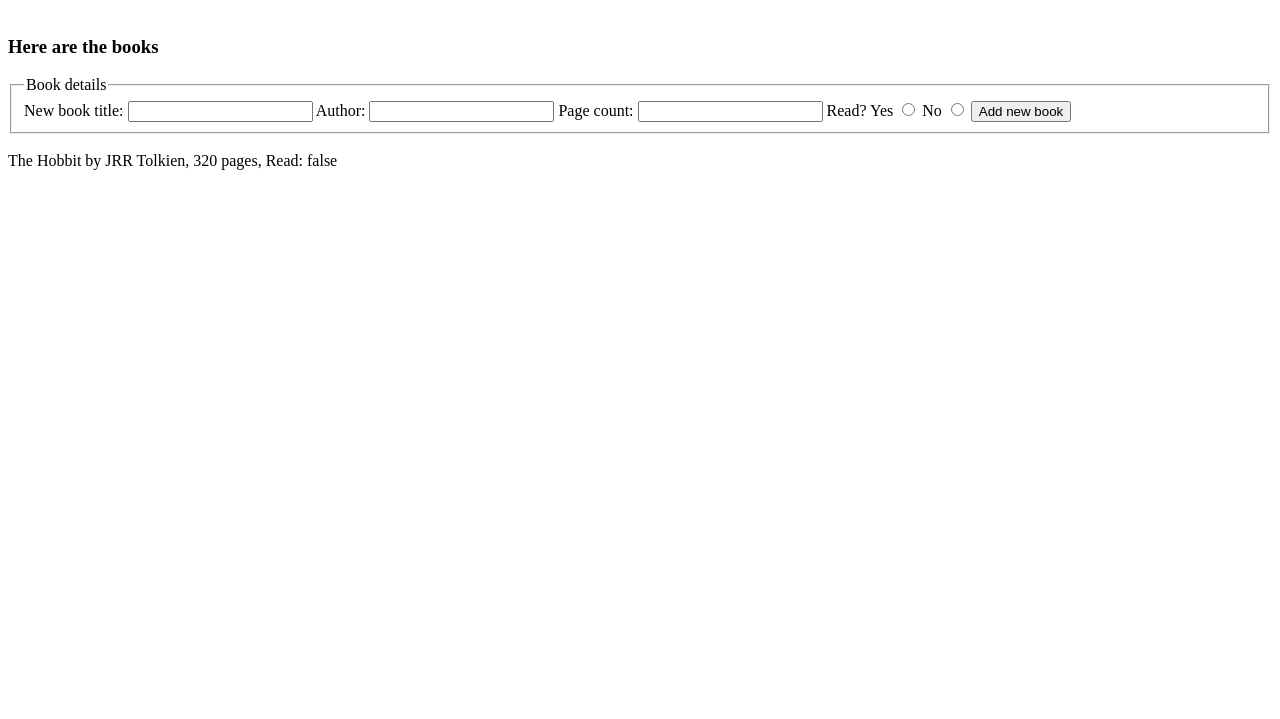
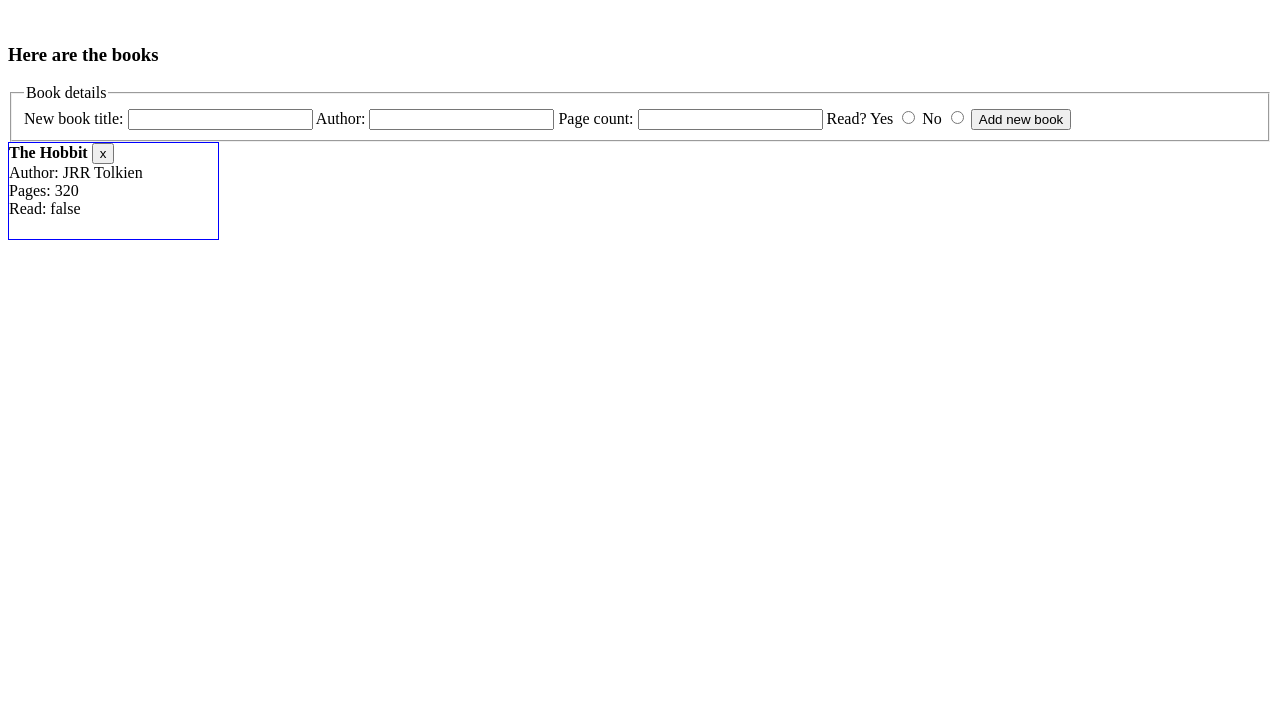
Before and after one commit to lennking/Book-Library, a plain HTML site: page index.html in a window 1280 px wide. Shown: the part 81-800 px from the top of the page. Drawn offline with Linux system fonts and the light colour scheme.

Commit message:
Implement button for removal from shelf

```diff
--- a/index.html
+++ b/index.html
@@ -8,9 +8,11 @@
 </head>
 <body>
     <script src="scripts.js" defer></script>
-    <h1>Welcome to the library</h1>
-    <br>
-    <h3>Here are the books</h3>
+    <div class="header">
+        <h1>Welcome to the library</h1>
+        <br>
+        <h3>Here are the books</h3>
+    </div>
     <form id='book-form'>
         <fieldset>
                 <legend>Book details</legend>
@@ -28,7 +30,6 @@
                 <button type="submit">Add new book</button>
         </fieldset>
     </form>
-    <br>
     <div id="shelf">
     </div>
 </body>
--- a/scripts.js
+++ b/scripts.js
@@ -12,8 +12,20 @@ const shelf = document.getElementById("shelf");
 
 function appendBookToShelf(book) {
     const bookDiv = document.createElement('div');
-    bookDiv.textContent = `${book.title} by ${book.author}, ${book.pages} pages, Read: ${book.read}`;
+    bookDiv.innerHTML = `
+        <strong>${book.title}</strong>
+        <button type='button' class='remove-btn'>x</button><br>
+        Author: ${book.author}<br>
+        Pages: ${book.pages}<br>
+        Read: ${book.read}<br>
+    `;
     shelf.appendChild(bookDiv);
+
+    //x to remove book
+    const removeBtn = bookDiv.querySelector('.remove-btn');
+    removeBtn.addEventListener('click', () =>{
+        bookDiv.remove();
+    });
 }
 
 function addBookToLibrary(thisBook) {
--- a/styles.css
+++ b/styles.css
@@ -0,0 +1,20 @@
+body {
+    display: flex;
+    flex-direction: column;
+}
+
+.header {
+}
+
+form {
+}
+
+#shelf {
+    display: grid;
+    grid-template-columns: repeat(6, 1fr);
+}
+
+#shelf div {
+    border: 1px solid blue;
+    height: 6rem;
+}
```
